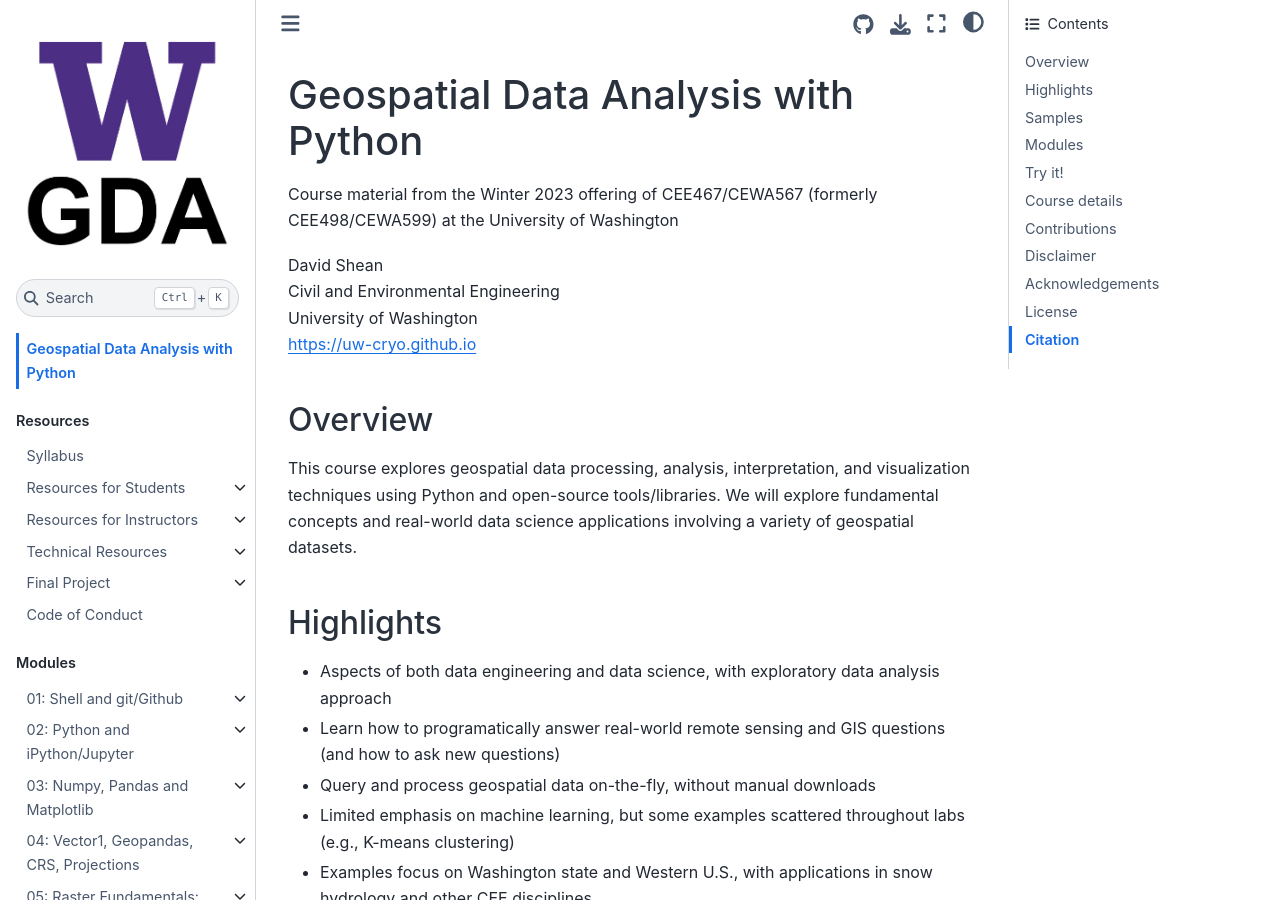
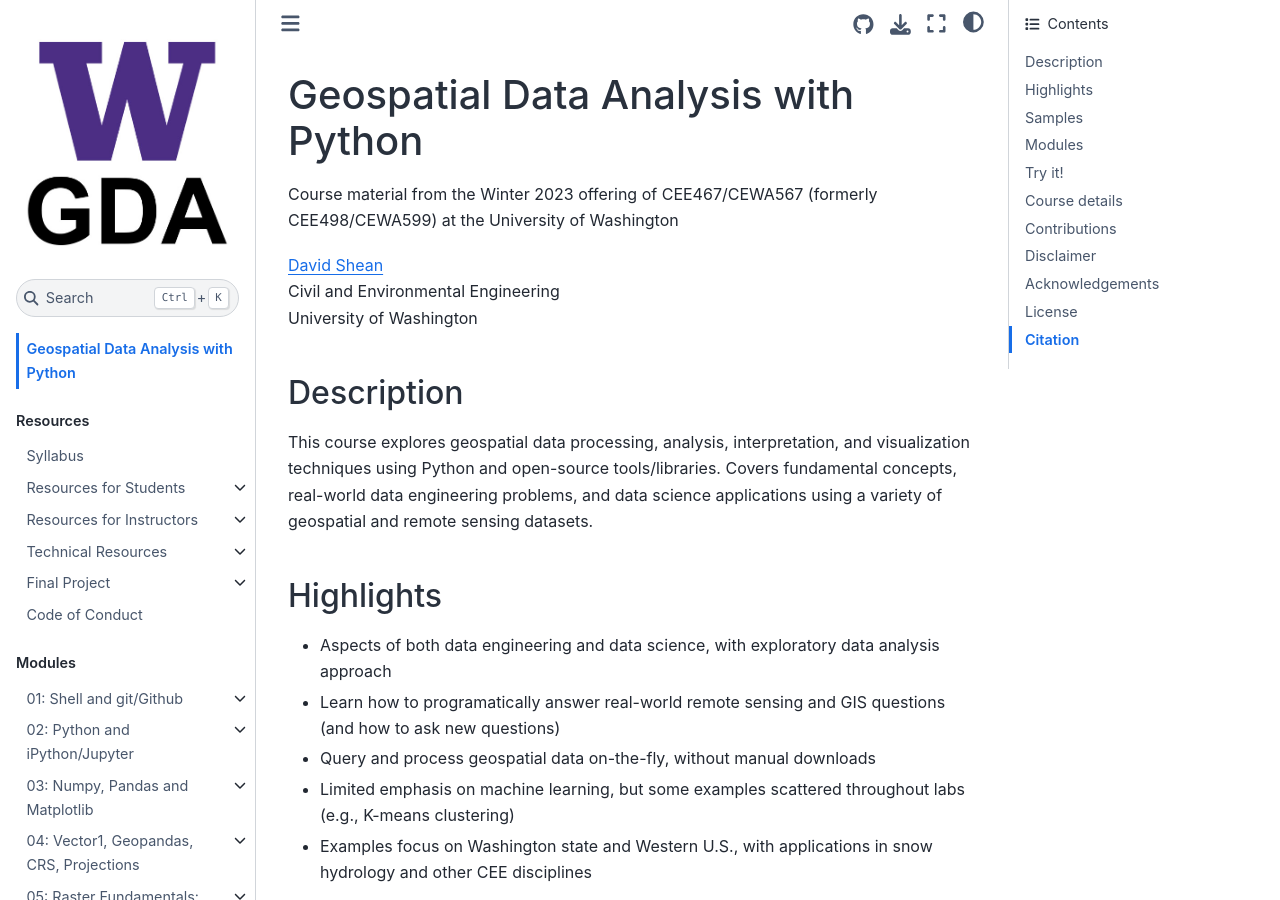
Before and after one commit to UW-GDA/jupyterbook, a Jupyter Book: the page built from book/intro.md, in a window 1280 px wide and 900 px high. Built offline with Jupyter Book 1.0.4 settings and Sphinx 7.4.7 and the Sphinx Book theme 1.1.4, drawn with Linux system fonts in a browser that asks for light colours; pages that are not in the unit, such as notebooks, are missing from menus.

Commit message:
Update intro.md

```diff
--- a/book/intro.md
+++ b/book/intro.md
@@ -2,13 +2,12 @@
 
 Course material from the Winter 2023 offering of CEE467/CEWA567 (formerly CEE498/CEWA599) at the University of Washington
 
-David Shean
+[David Shean](https://www.ce.washington.edu/facultyfinder/david-shean)
 Civil and Environmental Engineering
 University of Washington
-https://uw-cryo.github.io
 
-## Overview
-This course explores geospatial data processing, analysis, interpretation, and visualization techniques using Python and open-source tools/libraries. We will explore fundamental concepts and real-world data science applications involving a variety of geospatial datasets.
+## Description
+This course explores geospatial data processing, analysis, interpretation, and visualization techniques using Python and open-source tools/libraries. Covers fundamental concepts, real-world data engineering problems, and data science applications using a variety of geospatial and remote sensing datasets.
 
 ## Highlights
 - Aspects of both data engineering and data science, with exploratory data analysis approach
```
